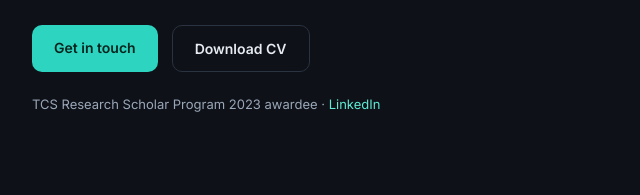
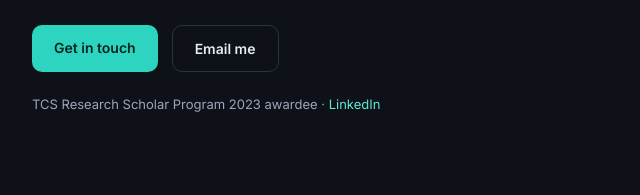
Before and after one commit to neerajy1998/neerajy1998.github.io, a plain HTML site: page index.html in a window 1280 px wide. Shown: the part 464-659 px from the top of the page, 112-752 px from the left. Drawn offline with Linux system fonts and the light colour scheme.

Commit message:
Remove CV from public site

```diff
--- a/index.html
+++ b/index.html
@@ -36,7 +36,7 @@
       <p class="hero-sub">I research in-network crypto processing with microservice-based architectures on programmable hardware, and I teach networks, systems and programming along the way.</p>
       <div class="hero-actions">
         <a href="#contact" class="btn btn-primary">Get in touch</a>
-        <a href="Neeraj_CV_Student.pdf" class="btn btn-ghost">Download CV</a>
+        <a href="mailto:neerajy@iiitd.ac.in" class="btn btn-ghost">Email me</a>
       </div>
       <p class="hero-meta">TCS Research Scholar Program 2023 awardee · <a href="https://www.linkedin.com/in/neerajy1998/" target="_blank" rel="noopener">LinkedIn</a></p>
     </div>
```
